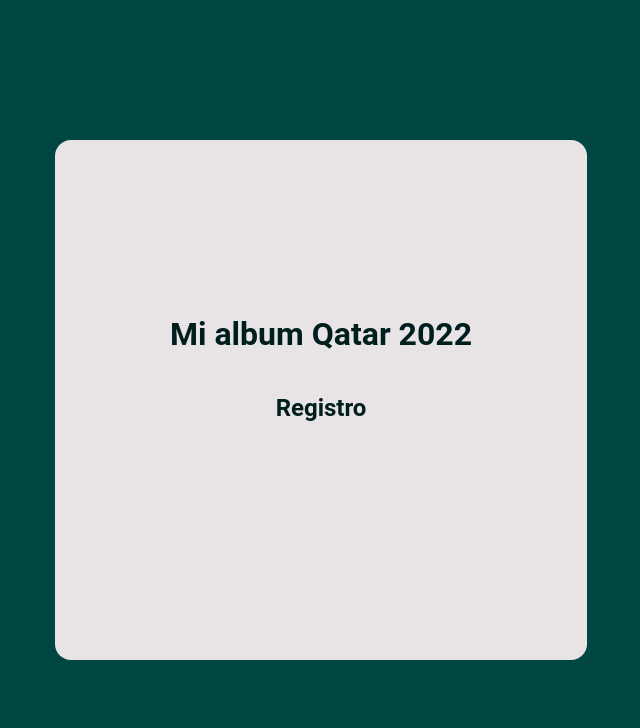
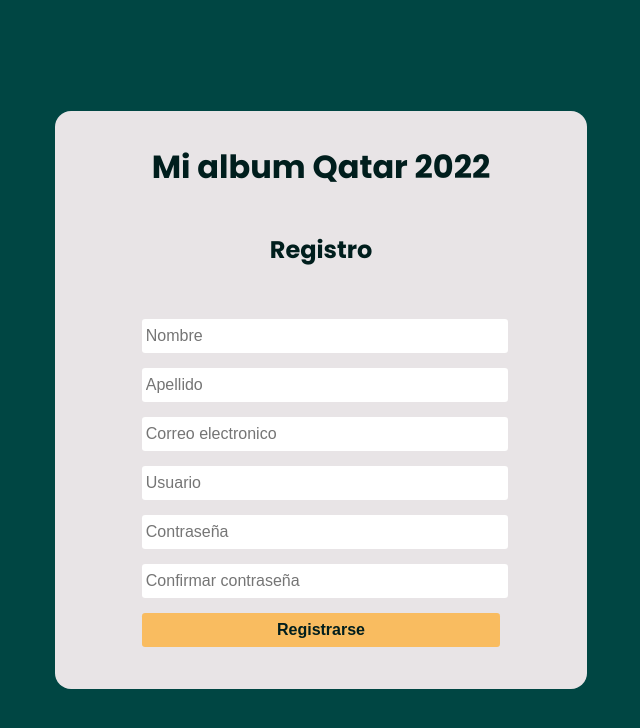
Before and after one commit to juanpabloavilan/mi-album-qatar-frontend-app, a React (Create React App) app: page /signup in a window 1280 px wide. Shown: the top 728 px of the page, without its empty margins (319-959 px from the left). Built offline with nearby package versions, Linux system fonts and the light colour scheme; the HTML template or start-up script is replaced by a standard one.

Commit message:
Frontend signup

```diff
--- a/public/index.html
+++ b/public/index.html
@@ -1,5 +1,5 @@
 <!DOCTYPE html>
-<html lang="en" style="width:100% ;height:100%">
+<html lang="en">
   <head>
     <meta charset="utf-8" />
     <link rel="icon" href="%PUBLIC_URL%/favicon.ico" />
@@ -26,9 +26,9 @@
     -->
     <title>React App</title>
   </head>
-  <body style="width:100% ;height:100%">
+  <body>
     <noscript>You need to enable JavaScript to run this app.</noscript>
-    <div id="root" style="width:100% ;height:100%"></div>
+    <div id="root"></div>
     <!--
       This HTML file is a template.
       If you open it directly in the browser, you will see an empty page.
--- a/src/components/LoginForm.jsx
+++ b/src/components/LoginForm.jsx
@@ -16,7 +16,6 @@ const StyledFormContainer = styled.div`
     align-items: center;
     justify-content: center;
     width: 40%;
-    height: 500px;
     padding: 10px;
 `
 
@@ -28,6 +27,8 @@ const LoginForm = () => {
 
   const onSubmitForm = (data)=>{
     console.log(data)
+    //Enviar request de registrar
+    //Redirigir al login
   }
   return (
     <StyledFormContainer>
--- a/src/components/Main.jsx
+++ b/src/components/Main.jsx
@@ -6,8 +6,7 @@ import SignUpForm from './SignUpForm'
 
 const StyledContainer = styled.div`
     background: #004643;
-    width: 100%;
-    height: 100%;
+    min-height: 100vh;
     margin: 0;
     display: flex;
     align-items: center;
--- a/src/components/SignUpForm.jsx
+++ b/src/components/SignUpForm.jsx
@@ -3,6 +3,7 @@ import {useForm} from 'react-hook-form'
 import styled from 'styled-components'
 import { yupResolver } from '@hookform/resolvers/yup'
 import '../styles.css'
+import { signUpFormValidationSchema } from '../utils/validationSchemas'
 
 const StyledFormContainer = styled.div`
     background-color: #e8e4e6;
@@ -12,19 +13,36 @@ const StyledFormContainer = styled.div`
     align-items: center;
     justify-content: center;
     width: 40%;
-    height: 500px;
     padding: 10px;
 `
 
 const SignUpForm = () => {
   const {register, handleSubmit, formState:{errors}} = useForm({
-    resolver: yupResolver()
+    resolver: yupResolver(signUpFormValidationSchema)
   })
+
+  const onSubmitForm = (data)=>{
+    console.log(data)
+  }
   return (
     <StyledFormContainer>
         <h1>Mi album Qatar 2022</h1>
         <h2>Registro</h2>
-        <form></form>
+        <form onSubmit={handleSubmit(onSubmitForm)}>
+            <input className={errors.name && 'inputError'} type="text" placeholder="Nombre" {...register('name')}/>
+            <p className='error'>{errors.name?.message}</p>
+            <input className={errors.lastname && 'inputError'} type="text" placeholder="Apellido" {...register('lastname')}/>
+            <p className='error'>{errors.lastname?.message}</p>
+            <input className={errors.email && 'inputError'} type="text" placeholder="Correo electronico" {...register('email')}/>
+            <p className='error'>{errors.email?.message}</p>
+            <input className={errors.username && 'inputError'} type="text" placeholder="Usuario" {...register('username')}/>
+            <p className='error'>{errors.username?.message}</p>
+            <input className={errors.password && 'inputError'} type="password" placeholder="Contraseña" {...register('password')}/>
+            <p className='error'>{errors.password?.message}</p>
+            <input className={errors.confirmPassword && 'inputError'} type="password" placeholder="Confirmar contraseña" {...register('confirmPassword')}/>
+            <p className='error'>{errors.confirmPassword && "Contraseñas no coinciden"}</p>
+            <input className="primaryButton" type="submit" value="Registrarse"/>
+        </form>
     </StyledFormContainer>
   )
 }
--- a/src/index.css
+++ b/src/index.css
@@ -1,10 +1,15 @@
+@import url('https://fonts.googleapis.com/css2?family=Poppins:wght@300;400;600;700;800&display=swap');
+html{
+  min-height: 100vh;
+}
 body {
   margin: 0;
-  font-family: 'Roboto', 'Oxygen', 'Ubuntu', 'Cantarell', 'Fira Sans', 'Droid Sans', 'Helvetica Neue',
+  font-family: 'Poppins','Roboto', 'Oxygen', 'Ubuntu', 'Cantarell', 'Fira Sans', 'Droid Sans', 'Helvetica Neue',
     sans-serif;
   -webkit-font-smoothing: antialiased;
   -moz-osx-font-smoothing: grayscale;
   color: #001e1d;
+  min-height: 100vh;
 }
 
 code {
--- a/src/styles.css
+++ b/src/styles.css
@@ -1,7 +1,4 @@
-.AppContainer {
-    height: 100%;
-    width: 100%;
-}
+
 
 .primaryButton{
     background-color: #f9bc60;
--- a/src/utils/validationSchemas.js
+++ b/src/utils/validationSchemas.js
@@ -4,3 +4,12 @@ export const loginFormValidationSchema = yup.object({
     email: yup.string().email().required(),
     password: yup.string().min(8).max(32).required()
 })
+
+export const signUpFormValidationSchema = yup.object({
+    name: yup.string().min(2).max(32).required(),
+    lastname: yup.string().min(2).max(31).required(),
+    email: yup.string().email().required(),
+    username: yup.string().min(4).max(31).required(),
+    password: yup.string().min(4).max(31).required(),
+    confirmPassword: yup.string().oneOf([yup.ref('password'), null])
+})
```
Also changed, not shown: src/App.css (deleted, +0 -38 lines).
